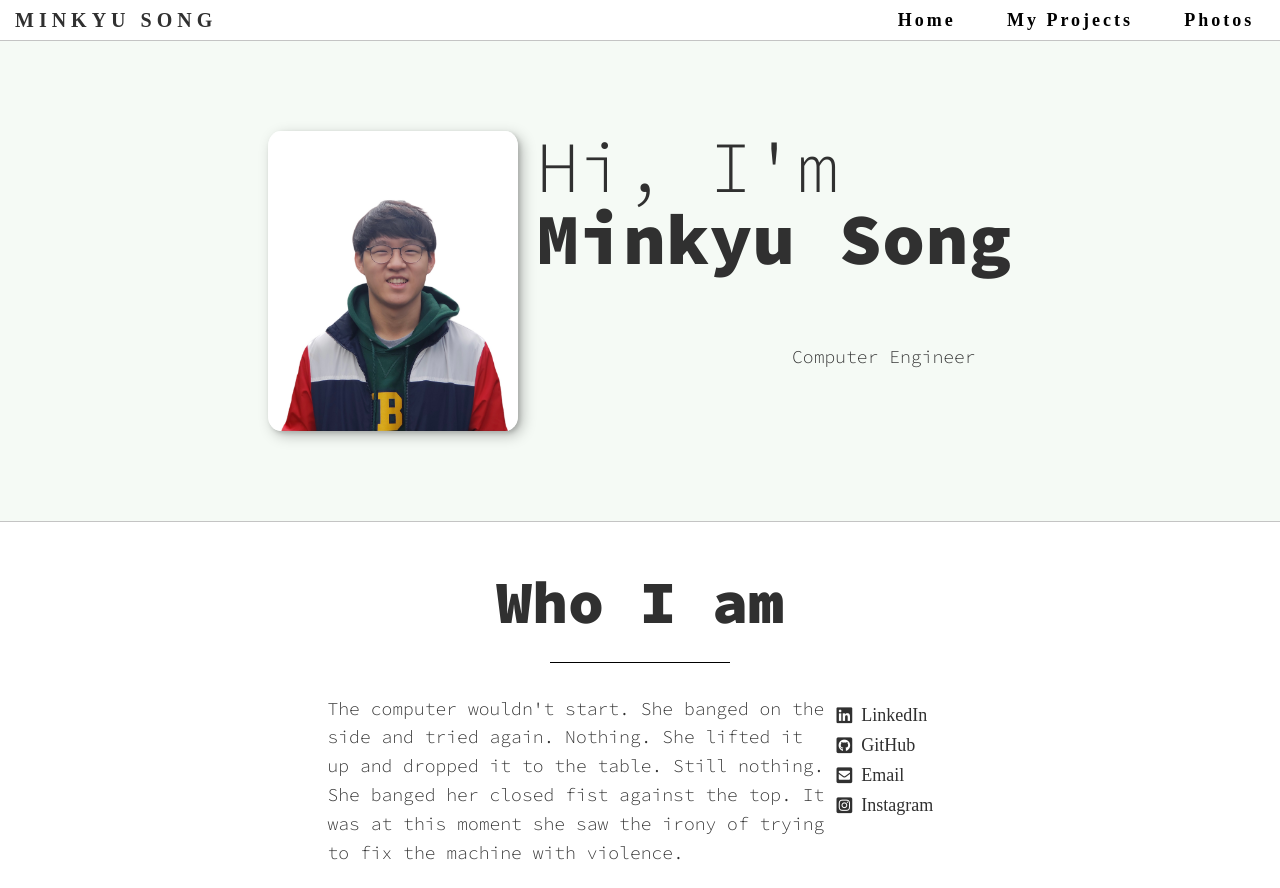
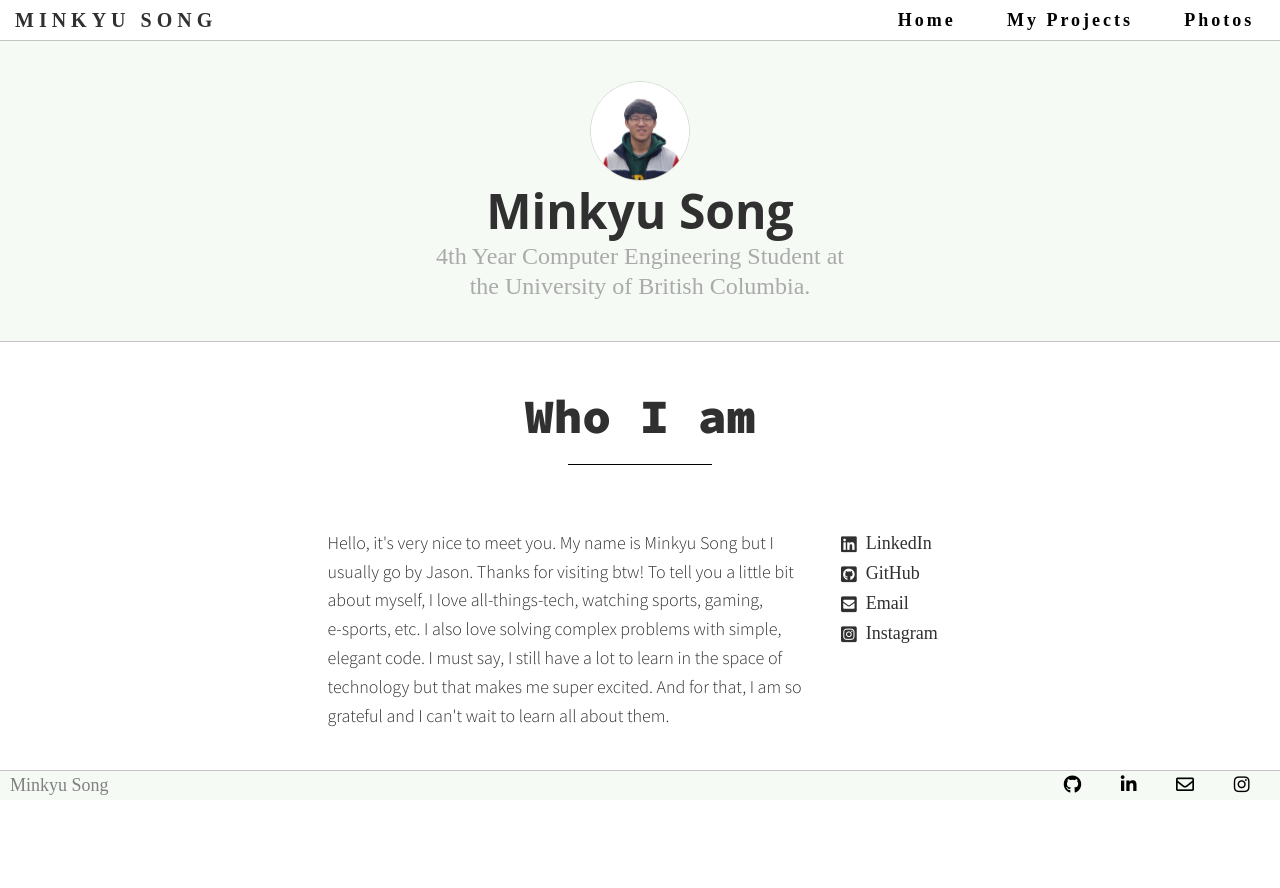
Before and after one commit to smkjason/smkjason.github.io, a website: page _layouts/index.html in a window 1280 px wide. Shown: the top 888 px of the page. After the commit the page ends 804 px from the top, so only its background shows below. Drawn offline with nearby package versions, Linux system fonts and the light colour scheme.

Commit message:
basic homepage done, TODO: other pages

```diff
--- a/_layouts/index.html
+++ b/_layouts/index.html
@@ -48,17 +48,23 @@
         </div>
         <!-- Introduction  -->
         <section class="intro" id="home">
-            <h1 class="section__title section__title--intro">
-                Hi, I'm <strong>Minkyu Song</strong>
-            </h1>
-            <p class="section_subtitle section__subtitle--intro">
-                Computer Engineer
-            </p>
-            <img
-                class="intro__img"
-                src="../images/my_main_pic.jpeg"
-                alt="A picture of me"
-            />
+            <div class="intro-item image-cropper circle square-100 border">
+                <img
+                    class="intro__img"
+                    src="../images/my_main_pic.jpeg"
+                />
+            </div>
+            <div class="intro-item page-title">
+                <h1 class="section__title section__title--intro">
+                    Minkyu Song
+                </h1>
+            </div>
+            <div class="intro-item">
+                <h2 class="section_subtitle section__subtitle--intro">
+                    4th Year Computer Engineering Student at <br/> the University of British Columbia.
+                </h2>
+            </div>
+
         </section>
 
         <!-- About Me -->
@@ -69,11 +75,12 @@
             <div class="about-me__body">
                 <div class="about-me__body--text">
                     <p>
-                        The computer wouldn't start. She banged on the side and
-                        tried again. Nothing. She lifted it up and dropped it to
-                        the table. Still nothing. She banged her closed fist
-                        against the top. It was at this moment she saw the irony
-                        of trying to fix the machine with violence.
+                        Hello, it's very nice to meet you. My name is Minkyu Song but I usually go by Jason.
+                        Thanks for visiting btw! To tell you a little bit about myself, I love all-things-tech,
+                        watching sports, gaming, <br/> e-sports, etc. I also love solving complex problems with simple,
+                        elegant code. I must say, I still have a lot to learn in the space of technology but that
+                        makes me super excited. And for that, I am so grateful and I can't wait to learn all about them.
+
                     </p>
                 </div>
                 <div class="about-me__vertical-menu">
--- a/css/style.css
+++ b/css/style.css
@@ -17,6 +17,7 @@
     --clr-main-light: #f5faf5;
     --clr-dark: #303030;
     --clr-accent: #0cb7c3;
+    --clr-hover: #009912;
 
     --fs-h1: 3rem;
     --fs-h2: 2.25rem;
@@ -30,7 +31,7 @@
 @media (min-width: 800px) {
     :root {
         --fs-h1: 4.5rem;
-        --fs-h2: 3.75rem;
+        --fs-h2: 3rem;
         --fs-h3: 1.5rem;
         --fs-body: 1.125rem;
     }
@@ -54,6 +55,7 @@ section {
 img {
     display: block;
     max-width: 100%;
+    max-height: 100%;
 }
 
 h1,
@@ -102,7 +104,7 @@ h3 {
 
 .section__title {
     font-family: var(--ff-code);
-    margin-bottom: 0.25em;
+
     word-spacing: 0.1px;
 }
 
@@ -114,21 +116,6 @@ strong {
     font-weight: var(--fw-reg);
 }
 
-.section__title--intro strong {
-    display: block;
-}
-
-.section__subtitle {
-    margin: 0;
-    font-size: var(--fs-h3);
-}
-
-.section__subtitle--intro,
-.section__subtitle--about {
-    font-family: var(--ff-code);
-    padding: 0.25em 1em;
-    margin-bottom: 1.5em;
-}
 
 /* Nav Bar */
 
@@ -251,19 +238,62 @@ nav {
 /*  Intro Section */
 
 .intro {
-    position: relative;
+    display: grid;
+    grid-template-rows: auto auto auto;
     background-color: var(--clr-main-light);
+    justify-content: center;
+    justify-items: center;
     border-top: 0.5px solid #c4c4c4;
     border-bottom: 0.5px solid #c4c4c4;
 }
 
-.section__subtitle--intro {
-
+.page-title {
+    max-height: 60px;
 }
 
+.section__title--intro {
+    font-family: open sans, sans-serif;
+    font-size: 3rem;
+    font-weight: 700;
+    line-height: 1.25;
+}
+
+.section__subtitle--intro {
+    font-family: merriweather, serif;
+    margin: auto 0;
+    font-size: 1.5rem;
+    font-weight: 400;
+    line-height: 1.25;
+    text-align: center;
+    color: #aaa;
+}
+
+/* Picture Cropper */
+
+.circle {
+    border-radius: 50%;
+}
+
+.square-100 {
+    width: 100px;
+    height: 100px;
+}
+
+
+.border {
+    border-style: solid;
+    border-width: 1px;
+    border-color: rgba(0, 0, 0, 0.125);
+}
+
+/* Picture Itself */
+
 .intro__img {
-    box-shadow: var(--bs);
-    border-radius: 5%;
+    object-fit: cover;
+    height: 100px;
+    width: 100px;
+    object-position: 50% 50%;
+    border-radius: 50%;
 }
 
 @media (min-width: 600px) {
@@ -271,28 +301,8 @@ nav {
         display: grid;
         justify-items: center;
         justify-content: center;
-        grid-column-gap: 1em;
-        grid-template-areas:
-            "img title"
-            "img subtitle";
-        grid-template-columns: min-content max-content;
-    }
-
-    .intro__img {
-        grid-area: img;
-        min-width: 250px;
-        position: relative;
-        z-index: 2;
-    }
-
-    .section__subtitle--intro {
-        align-self: start;
-        grid-column: -1 / 1;
-        grid-row: 2;
-        text-align: right;
-        position: relative;
-        left: -2em;
-        width: calc(100% + 2em);
+        grid-template-rows: auto auto auto;
+        padding: 40px 10px;
     }
 }
 
@@ -333,14 +343,15 @@ nav {
 }
 
 .about-me__body--text {
-    font-family: var(--ff-code);
+    font-family: var(--ff-sans);
     max-width: 500px;
     font-size: 1em;
+    font-weight: 400;
 }
 
 .about-me__vertical-menu {
-    padding-top: 1.3em;
-    margin-left: 0.5em;
+    padding-top: 1em;
+    margin-left: 0.75em;
     display: flex;
     align-items: left;
     flex-direction: column;
@@ -355,6 +366,11 @@ nav {
     text-align: center;
 }
 
+.vertical-menu-item:hover {
+    color: var(--clr-hover);
+    cursor: pointer;
+}
+
 .mailto {
     display: block;
     align-items: left;
@@ -367,6 +383,9 @@ nav {
 /* Footer */
 
 .footer {
+    position: absolute;
+    bottom: 0;
+    width: 100%;
     border-top: 0.5px solid #c4c4c4;
     background: var(--clr-main-light);
     color: #0cb7c3;
@@ -407,5 +426,5 @@ nav {
 }
 
 .social-list__link:hover {
-    color: gray;
+    color: var(--clr-hover);
 }
```
